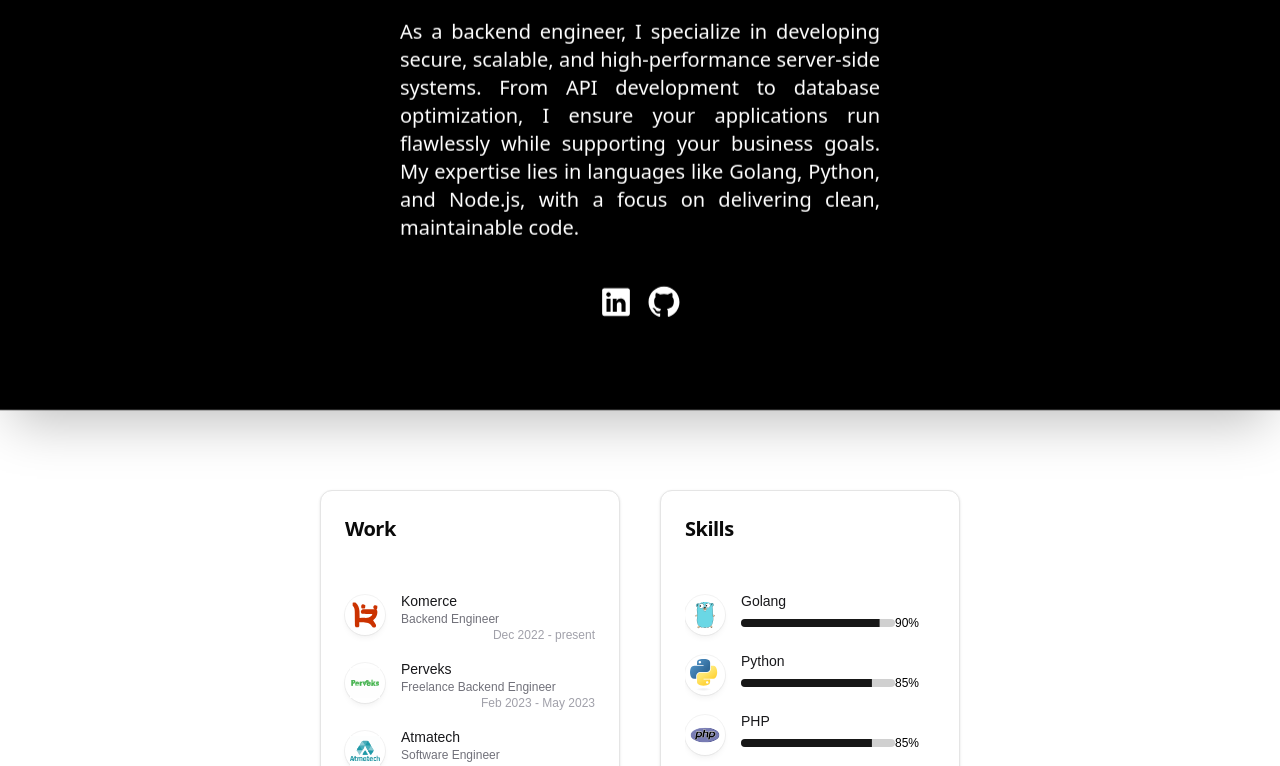
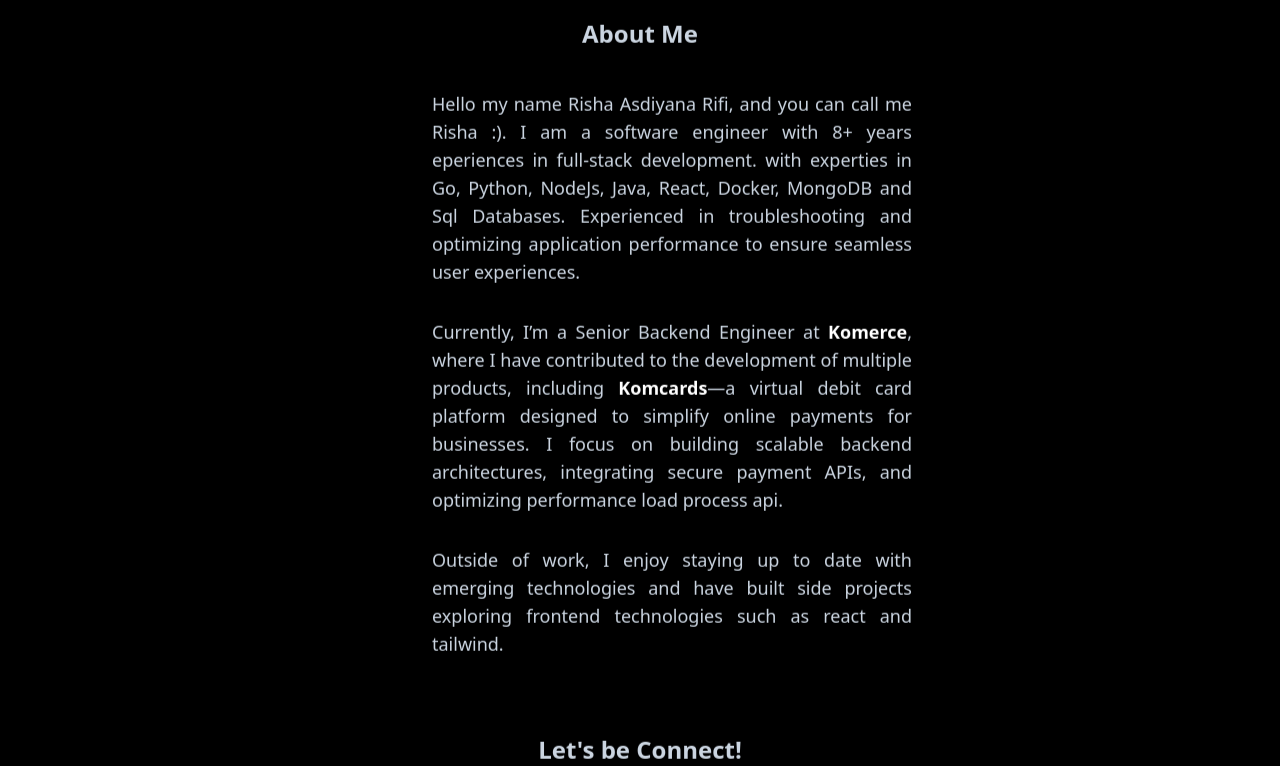
Before and after one commit to asdiyanarisha/alphafrontv2, a Next.js app: page / in a window 1280 px wide. Shown: the part 1354-2120 px from the top of the page. Built offline with nearby package versions, Linux system fonts and the light colour scheme.

Commit message:
feat: change layout of title summary

```diff
--- a/src/components/sections/home/summary.tsx
+++ b/src/components/sections/home/summary.tsx
@@ -1,9 +1,10 @@
 'use client'
 
 import {Avatar, AvatarFallback, AvatarImage} from "@/components/ui/avatar";
-import {GitHubLogoIcon, LinkedInLogoIcon} from "@radix-ui/react-icons";
+import {GitHubLogoIcon, LinkedInLogoIcon, EnvelopeClosedIcon} from "@radix-ui/react-icons";
 import {useEffect, useRef, useState} from 'react';
 import "./styles.css";
+import Link from "next/link";
 
 const Summary = () => {
     const [isVisible, setVisible] = useState(false);
@@ -23,32 +24,52 @@
     return (
         <div ref={domRef} className={`mt-52 pt-36 shadow-2xl fade-in-section ${isVisible ? 'is-visible' : ''}`}>
             <div className="flex items-center justify-center font-sans bg-black text-white">
-                <div className="w-1/2 my-20">
+                <div className="w-1/2 my-20 mt-10">
                     <div className="flex flex-row justify-center">
                         <Avatar className="w-[10rem] h-[10rem]">
                             <AvatarImage src="https://avatars.githubusercontent.com/u/19662749?v=4"/>
                             <AvatarFallback>RAR</AvatarFallback>
                         </Avatar>
                     </div>
-                    <div className="flex flex-row justify-center my-5">
-                        <div className="w-full md:w-3/4 md:text-justify text-center">
-                            <p className="text-xl text-wrap">As a backend engineer, I specialize in developing secure,
-                                scalable,
-                                and
-                                high-performance server-side systems. From API development to database optimization, I
-                                ensure
-                                your applications run flawlessly while supporting your business goals. My expertise
-                                lies
-                                in
-                                languages like Golang, Python, and Node.js, with a focus on delivering clean,
-                                maintainable
-                                code.</p>
+                    <div className="flex flex-col justify-center my-5 font-sans">
+                        <div className="w-full flex justify-center my-10">
+                            <h2 className="text-2xl font-semibold text-slate-300">About Me</h2>
+                        </div>
+                        <div
+                            className="ml-28 text-lg w-3/4 md:text-justify flex justify-center flex-col text-slate-300">
+                            <p className="text-wrap">
+                                Hello my name Risha Asdiyana Rifi, and you can call me Risha :).
+                                I am a software engineer with 8+ years eperiences in full-stack development.
+                                with experties in Go, Python, NodeJs, Java, React, Docker, MongoDB and Sql Databases.
+                                Experienced in troubleshooting and optimizing application performance to ensure seamless
+                                user experiences.
+                            </p>
+                            <p className="text-wrap mt-8">
+                                Currently, I’m a Senior Backend Engineer at&nbsp;
+                                <Link href="https://komerce.id" target="_blank"
+                                      className="font-bold hover:bg-white hover:text-black text-white">Komerce</Link>
+                                , where I have contributed to the development of multiple products, including&nbsp;
+                                <Link href="https://www.komcards.id/" target="_blank"
+                                      className="font-bold hover:bg-white hover:text-black text-white">Komcards</Link>
+                                —a virtual debit card platform designed to simplify online payments for businesses.
+                                I focus on building scalable backend architectures, integrating secure payment APIs,
+                                and optimizing performance load process api.
+                            </p>
+                            <p className="text-wrap mt-8">
+                                Outside of work, I enjoy staying up to date with emerging technologies and have built side projects exploring frontend technologies such as react and tailwind.
+                            </p>
                         </div>
                     </div>
-                    <div className="flex pt-6 pb-3 justify-center" id="icon">
-                        <div className="flex flex-row gap-4 w-1/2 justify-center">
-                            <LinkedInLogoIcon className="h-8 w-8"/>
-                            <GitHubLogoIcon className="h-8 w-8"/>
+                    <div className="py-14">
+                        <div className="w-full flex justify-center mb-5">
+                            <h2 className="text-2xl font-semibold text-slate-300">Let's be Connect!</h2>
+                        </div>
+                        <div className="flex pb-3 justify-center" id="icon">
+                            <div className="flex flex-row gap-4 w-1/2 justify-center">
+                                <LinkedInLogoIcon className="h-8 w-8"/>
+                                <GitHubLogoIcon className="h-8 w-8"/>
+                                <EnvelopeClosedIcon className="h-8 w-8"/>
+                            </div>
                         </div>
                     </div>
                 </div>
```
